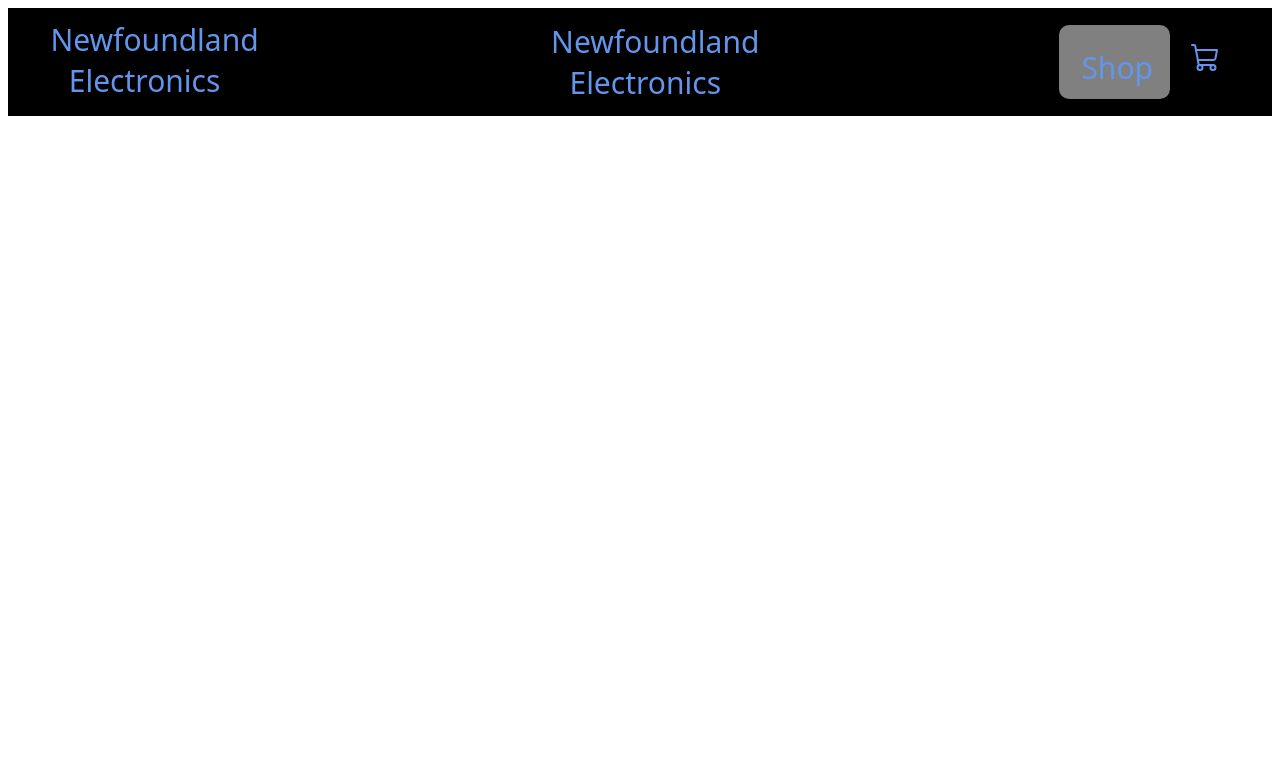
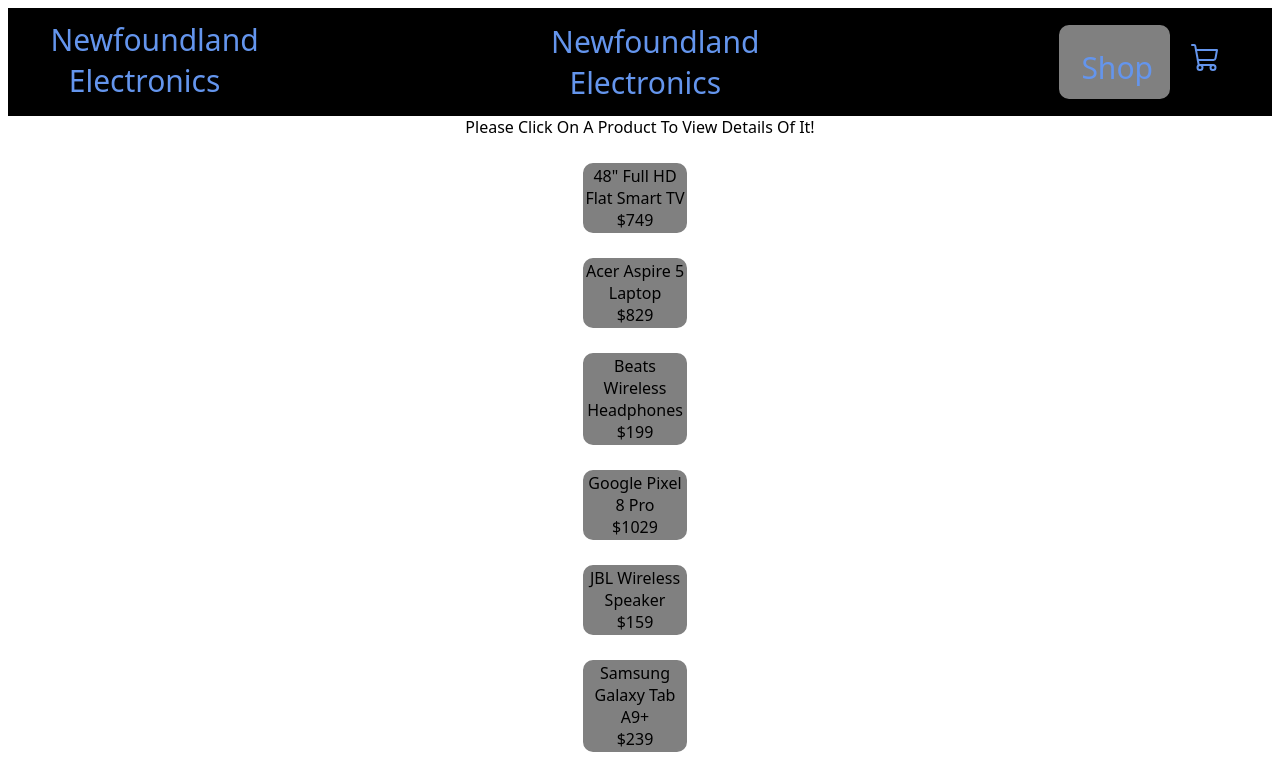
Before and after one commit to dderible/FinalSprintSem2, a React (Create React App) app in the folder app/: page / in a window 1280 px wide. Shown: the top 775 px of the page. Built offline with nearby package versions, Linux system fonts and the light colour scheme; a web font is replaced by a local one.

Commit message:
moved to main page

```diff
--- a/app/src/App.js
+++ b/app/src/App.js
@@ -11,7 +11,7 @@
       <Router>
       <Navbar />
         <Routes>
-          <Route path='/products' element={<ProductList />} />
+          <Route path='/' element={<ProductList />} />
           <Route path='/shop' element={<Productdetails />} />
           <Route path="/cart" element={<Shoppingcart />} />
         </Routes>
--- a/app/src/components/navbar.jsx
+++ b/app/src/components/navbar.jsx
@@ -8,13 +8,13 @@
         <div className="navbar">
             <div className="links">
                 <div className="title2">
-                    <Link to="/products"> Newfoundland Electronics</Link>
+                    <Link to="/"> Newfoundland Electronics</Link>
                 </div>
                 <div className="title1">
-                    <Link to="/products"> Newfoundland <br/> Electronics</Link>
+                    <Link to="/"> Newfoundland <br/> Electronics</Link>
                 </div>
                 <div className="shopbox">
-                    <Link to="/products"> Shop </Link>
+                    <Link to="/"> Shop </Link>
                 </div>
                 <Link to="/cart">
                     <ShoppingCart size={32}/>
```
